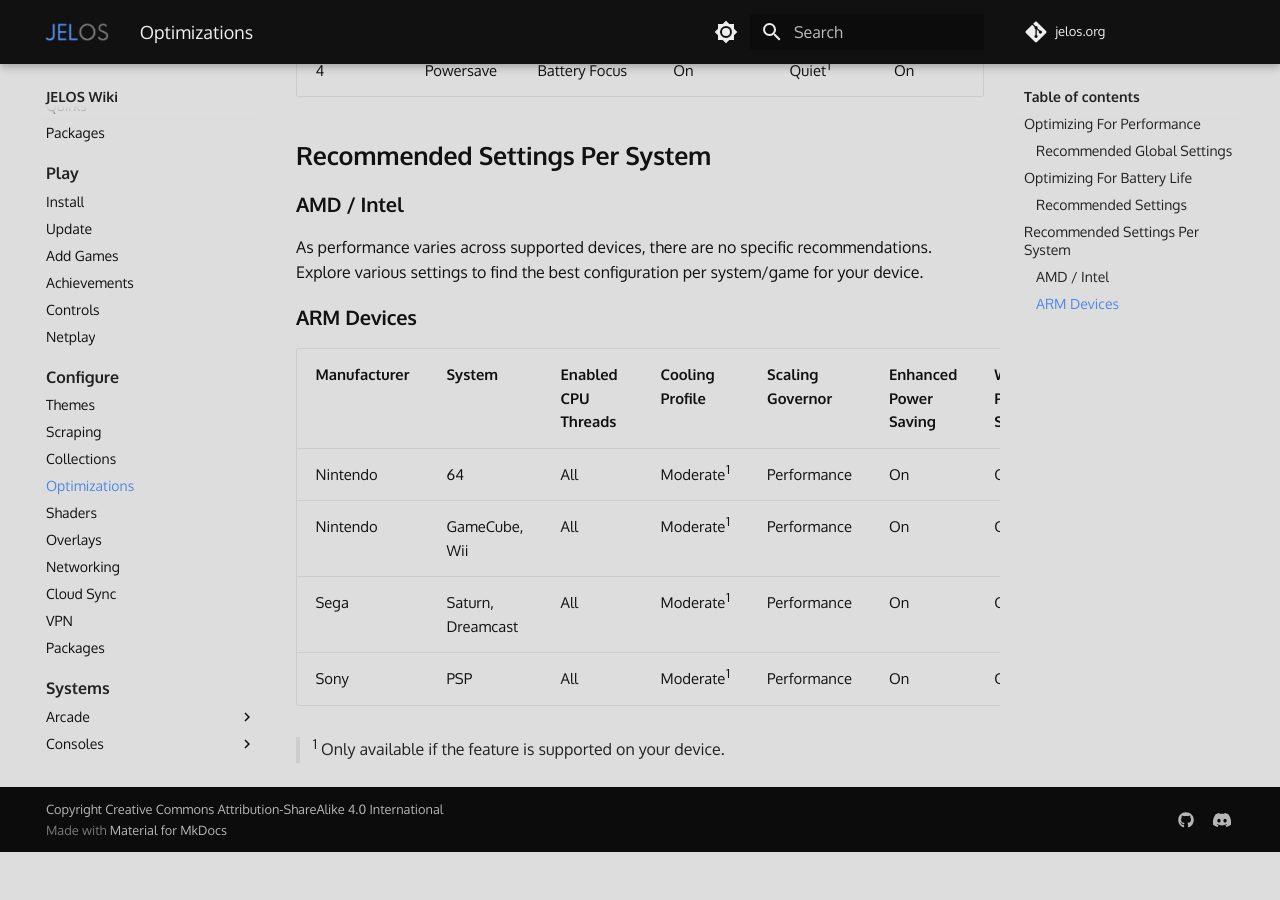
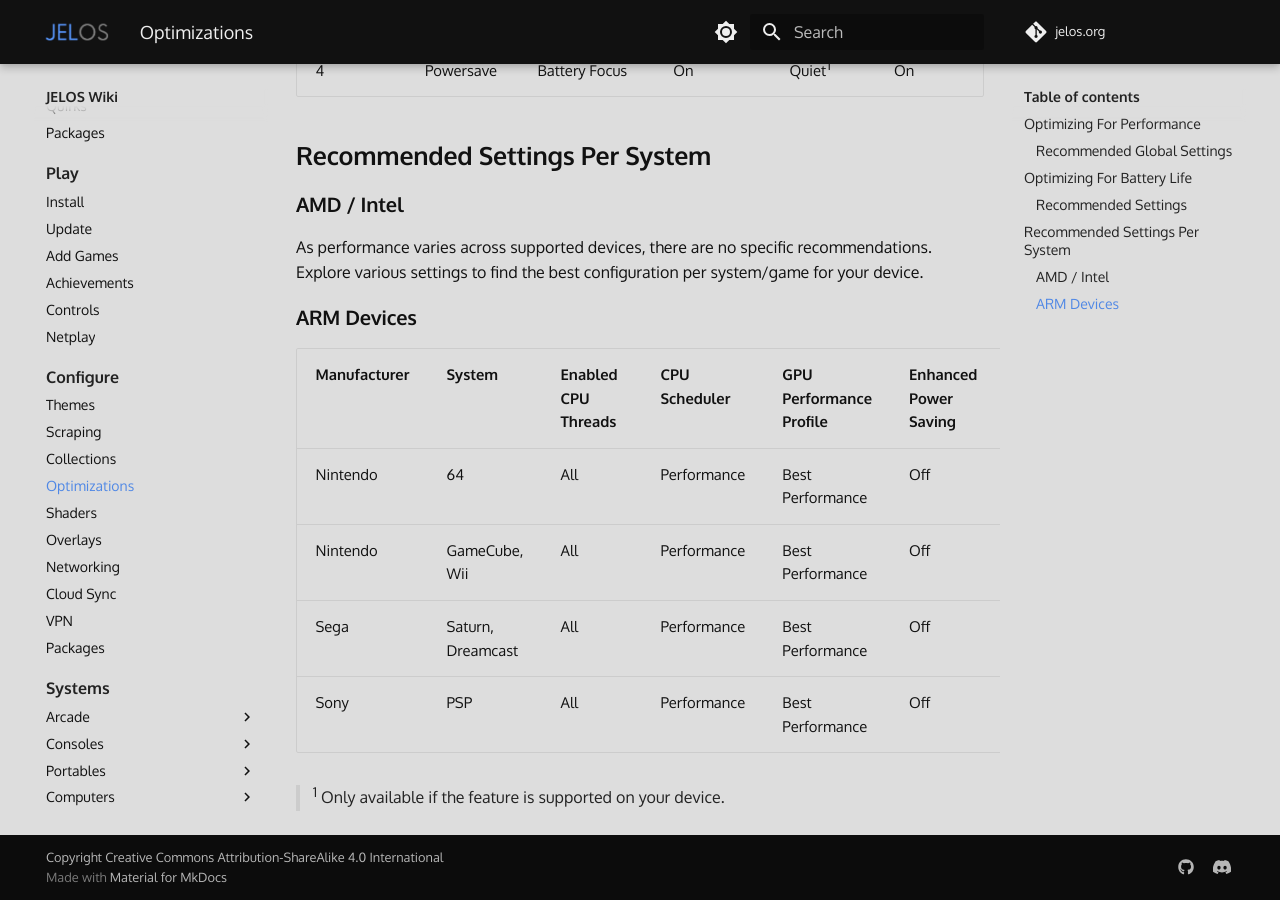
Before and after one commit to wbrawner/jelos.org, an MkDocs documentation site: the page built from docs/configure/optimizations.md, in a window 1280 px wide and 900 px high, scrolled down 3766 px. Built offline with MkDocs 1.6.1 and Material for MkDocs 9.7.7, drawn with Linux system fonts in a browser that asks for light colours; some web fonts are replaced; comment, search, counter and statistics services are not loaded; before the commit the page ends 4618 px from its top, so only the background shows below that.

Commit message:
Update ARM optimizations to include GPU profile.

```diff
--- a/docs/configure/optimizations.md
+++ b/docs/configure/optimizations.md
@@ -91,11 +91,11 @@
 As performance varies across supported devices, there are no specific recommendations.  Explore various settings to find the best configuration per system/game for your device.
 
 ### ARM Devices
-|Manufacturer|System|Enabled CPU Threads|Cooling Profile|Scaling Governor|Enhanced Power Saving|WIFI Power Saving|
-|----|----|----|----|----|----|----|
-|Nintendo|64|All|Moderate<sup>1</sup>|Performance|On|On|
-|Nintendo|GameCube, Wii|All|Moderate<sup>1</sup>|Performance|On|On|
-|Sega|Saturn, Dreamcast|All|Moderate<sup>1</sup>|Performance|On|On|
-|Sony|PSP|All|Moderate<sup>1</sup>|Performance|On|On|
+|Manufacturer|System|Enabled CPU Threads|CPU Scheduler|GPU Performance Profile|Enhanced Power Saving|Cooling Profile|WIFI Power Saving|
+|----|----|----|----|----|----|----|----|
+|Nintendo|64|All|Performance|Best Performance|Off|Moderate<sup>1</sup> or Auto|Off|
+|Nintendo|GameCube, Wii|All|Performance|Best Performance|Off|Moderate<sup>1</sup> or Auto|Off|
+|Sega|Saturn, Dreamcast|All|Performance|Best Performance|Off|Moderate<sup>1</sup> or Auto|Off|
+|Sony|PSP|All|Performance|Best Performance|Off|Moderate<sup>1</sup> or Auto|Off|
 
 > <sup>1</sup> Only available if the feature is supported on your device.
```
